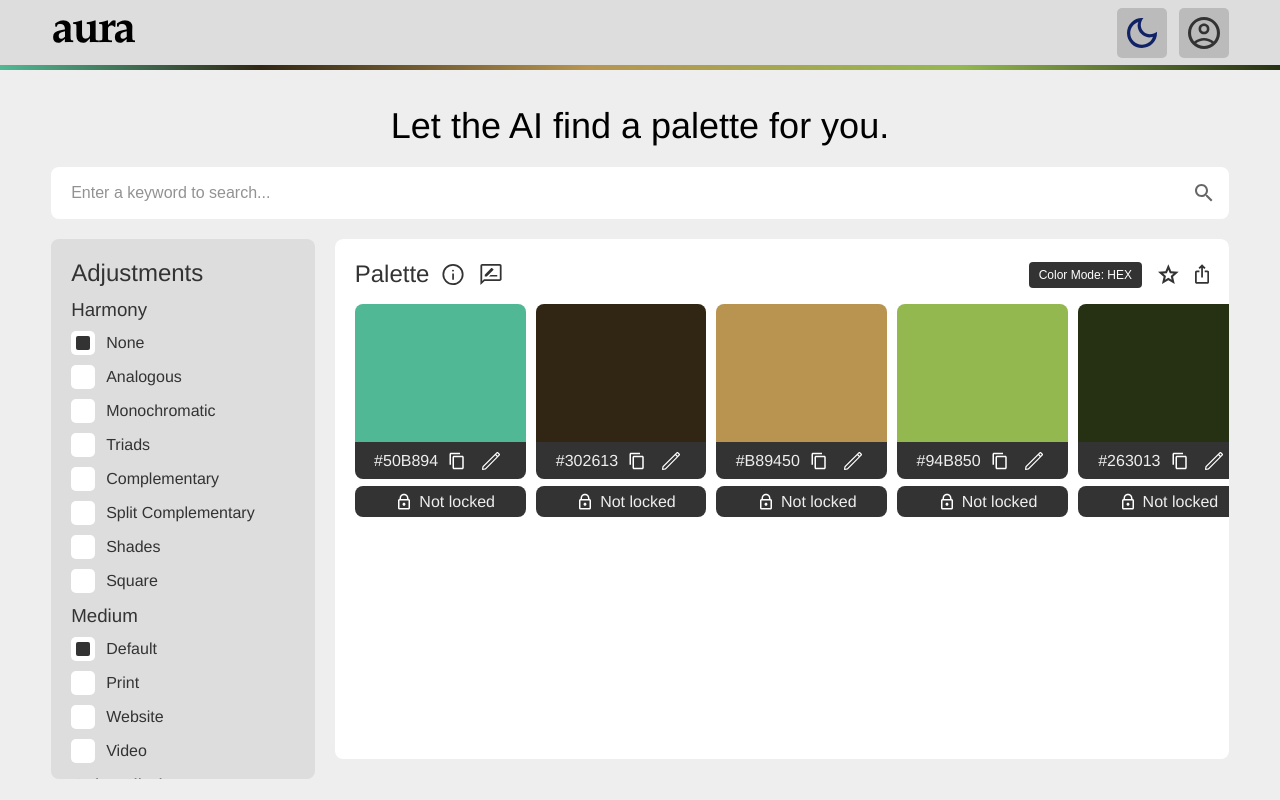
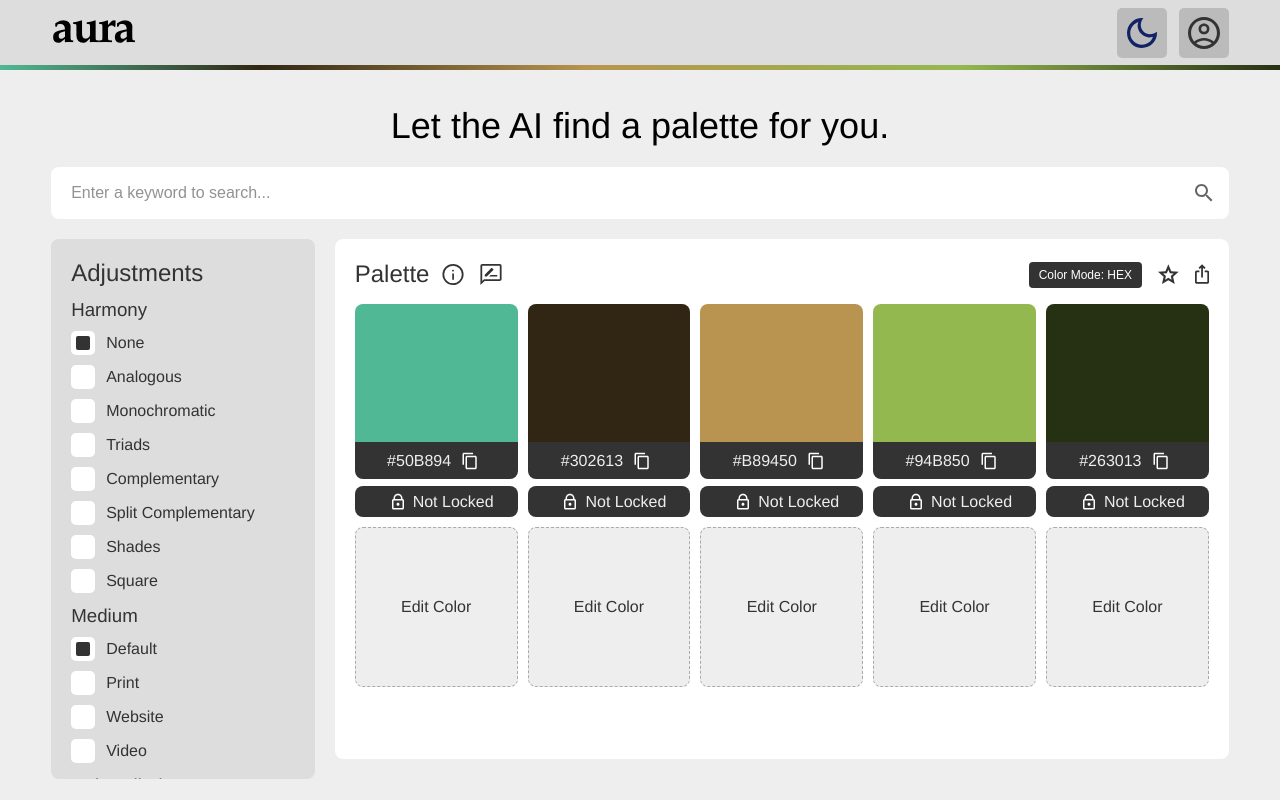
Before and after one commit to solomonNSI/AuraPalette, a React app in the folder aura-palette/: page / in a window 1280 px wide. Built offline with nearby package versions, Linux system fonts and the light colour scheme.

Commit message:
New Edit UI

```diff
--- a/aura-palette/src/Components/EditCanvas/style.js
+++ b/aura-palette/src/Components/EditCanvas/style.js
@@ -3,10 +3,11 @@ import styled, { css } from "styled-components";
 
 export const ColorPicker = styled.div`
     position: relative;
-    top: 110%;
-    background-color: white;
-    height: 150px;
-    width: 100%;
+    top: 24%;
+    background-color: transparent;
+    height: 90%;
+    width: 80%;
+    margin: 0px 10%;
     z-index: 1;
     display: flex;
     justify-content: center;
--- a/aura-palette/src/Components/Palette/Palette.js
+++ b/aura-palette/src/Components/Palette/Palette.js
@@ -13,11 +13,11 @@ import { getColorForMedium } from "../../Helpers/Medium";
 
 export const Palette = ({ palette, lock, setLock, setHarmony, harmony, setEditedColorIndex, setEditedColor, colorBlindness, medium, DarkMode, query }) => {
     const [colorMode, setColorMode] = useState("HEX");
-    const [lock0, setLock0] = useState("Not locked");
-    const [lock1, setLock1] = useState("Not locked");
-    const [lock2, setLock2] = useState("Not locked");
-    const [lock3, setLock3] = useState("Not locked");
-    const [lock4, setLock4] = useState("Not locked");
+    const [lock0, setLock0] = useState("Not Locked");
+    const [lock1, setLock1] = useState("Not Locked");
+    const [lock2, setLock2] = useState("Not Locked");
+    const [lock3, setLock3] = useState("Not Locked");
+    const [lock4, setLock4] = useState("Not Locked");
     const [infoEnabled, setInfoEnabled] = useState(false);
     const [rateEnabled, setRateEnabled] = useState(false);
     const [sliderValue, setSliderValue] = useState(3);
@@ -233,17 +233,17 @@ export const Palette = ({ palette, lock, setLock, setHarmony, harmony, setEdited
                     >
                     <CopyIcon />
                     </S.Copy>
-
-                    <S.Lock onClick={() => { updateEditedColor(0) }}>
-                        <EditIcon height="18px" />
-                    </S.Lock>
                 </S.ColorCode>
-                <S.LockDisplay>
-                    <S.Lock onClick={() => { updateLockArray(0); }}>
+                <S.LockDisplay onClick={() => { updateLockArray(0); }}>
+                    <S.Lock>
                         <LockIcon height="18px" />
                     </S.Lock>
                     {lock0}
                 </S.LockDisplay>
+
+                <S.EditDisplay className = {DarkMode} onClick={() => { updateEditedColor(0) }}>
+                    <div>Edit Color</div>
+                </S.EditDisplay>
                 <EditCanvas id={0} color={palette[0]} setEditedColor={setEditedColor} visible={visibility[0]} />
             </S.Color>
 
@@ -257,16 +257,16 @@ export const Palette = ({ palette, lock, setLock, setHarmony, harmony, setEdited
                     >
                     <CopyIcon />
                     </S.Copy>
-                    <S.Lock onClick={() => { updateEditedColor(1)}}>
-                        <EditIcon height="18px" />
-                    </S.Lock>
                 </S.ColorCode>
-                <S.LockDisplay>
-                    <S.Lock onClick={() => { updateLockArray(1)}}>
+                <S.LockDisplay onClick={() => { updateLockArray(1)}}>
+                    <S.Lock>
                         <LockIcon height="18px" />
                     </S.Lock>
                     {lock1}
-                    </S.LockDisplay>
+                </S.LockDisplay>
+                <S.EditDisplay className = {DarkMode} onClick={() => { updateEditedColor(1) }}>
+                    <span>Edit Color</span>
+                </S.EditDisplay>
                 <EditCanvas id={1} color={palette[1]} setEditedColor={setEditedColor} visible={visibility[1]}/>
             </S.Color>
 
@@ -281,16 +281,16 @@ export const Palette = ({ palette, lock, setLock, setHarmony, harmony, setEdited
                     >
                     <CopyIcon />
                     </S.Copy>
-                    <S.Lock onClick={() => { updateEditedColor(2)}}>
-                        <EditIcon height="18px" />
-                    </S.Lock>
                 </S.ColorCode>
-                <S.LockDisplay>
-                    <S.Lock onClick={() => { updateLockArray(2)}}>
+                <S.LockDisplay onClick={() => {updateLockArray(2)}}>
+                    <S.Lock>
                         <LockIcon height="18px" />
                     </S.Lock>
                     {lock2}
                 </S.LockDisplay>
+                <S.EditDisplay className = {DarkMode} onClick={() => { updateEditedColor(2) }}>
+                    <span>Edit Color</span>
+                </S.EditDisplay>
                 <EditCanvas id={2} color={palette[2]} setEditedColor={setEditedColor} visible={visibility[2]}/>
             </S.Color>
 
@@ -304,16 +304,16 @@ export const Palette = ({ palette, lock, setLock, setHarmony, harmony, setEdited
                     >
                     <CopyIcon />
                     </S.Copy>
-                    <S.Lock onClick={() => { updateEditedColor(3)}}>
-                        <EditIcon height="18px" />
-                    </S.Lock>
                 </S.ColorCode>
-                <S.LockDisplay>
-                    <S.Lock onClick={() => { updateLockArray(3)}}>
+                <S.LockDisplay onClick={() => { updateLockArray(3)}}>
+                    <S.Lock>
                         <LockIcon height="18px" />
                     </S.Lock>
                     {lock3}
                 </S.LockDisplay>
+                <S.EditDisplay className = {DarkMode} onClick={() => { updateEditedColor(3) }}>
+                    <span>Edit Color</span>
+                </S.EditDisplay>
                 <EditCanvas id={3} color={palette[3]} setEditedColor={setEditedColor} visible={visibility[3]}/>
             </S.Color>
 
@@ -327,16 +327,16 @@ export const Palette = ({ palette, lock, setLock, setHarmony, harmony, setEdited
                     >
                     <CopyIcon />
                     </S.Copy>
-                    <S.Lock onClick={() => { updateEditedColor(4)}}>
-                        <EditIcon height="18px" />
-                    </S.Lock>
                 </S.ColorCode>
-                <S.LockDisplay>
-                    <S.Lock onClick={() => { updateLockArray(4)}}>
+                <S.LockDisplay onClick={() => { updateLockArray(4)}}>
+                    <S.Lock>
                         <LockIcon height="18px" />
                     </S.Lock>
                     {lock4}
                     </S.LockDisplay>
+                    <S.EditDisplay className = {DarkMode} onClick={() => { updateEditedColor(4) }}>
+                    <span>Edit Color</span>
+                </S.EditDisplay>
                 <EditCanvas id={4} color={palette[4]} setEditedColor={setEditedColor} visible={visibility[4]}/>
             </S.Color>
         </S.Colors>
--- a/aura-palette/src/Components/Palette/style.js
+++ b/aura-palette/src/Components/Palette/style.js
@@ -420,6 +420,7 @@ export const StyledRateIcon = styled(RateIcon)`
 
 
 export const LockDisplay = styled.div`
+  cursor: pointer;
   background-color: #333333;
   color: #eeeeee;
   height: 50px;
@@ -430,4 +431,49 @@ export const LockDisplay = styled.div`
   top: 105%;
   border-radius: 8px 8px 8px 8px;
   padding: 2px 0px;
+
+  -webkit-user-select: none; /* Safari */
+  -ms-user-select: none; /* IE 10 and IE 11 */
+  user-select: none; /* Standard syntax */
+
+  &:hover {
+    background-color: #444444;
+  }
 `;
+
+export const EditDisplay = styled.div`
+  cursor: pointer;
+  background-color: #eee;
+  color: #333;
+  margin-top: 10px;
+  height: 100px;
+  border: 1px dashed #aaaaaa;
+  display: flex;
+  justify-content: center;
+  align-items: center;
+  position: relative;
+  top: 105%;
+  border-radius: 8px 8px 8px 8px;
+  padding-top: 70px;
+  padding-bottom: 70px;
+  font-size: 16px;
+  font-weight: 400;
+
+  -webkit-user-select: none; /* Safari */
+  -ms-user-select: none; /* IE 10 and IE 11 */
+  user-select: none; /* Standard syntax */
+
+  &:hover {
+    background-color: #dddddd;
+  }
+
+  &.dark {
+    border: 1px dashed grey;
+    background-color: #333333;
+    color: #eee;
+
+    &:hover {
+      background-color: #444444;
+    }
+  }
+`;
```
